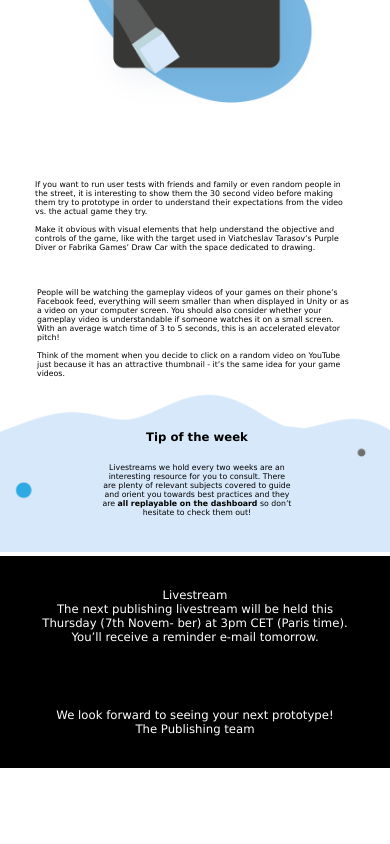
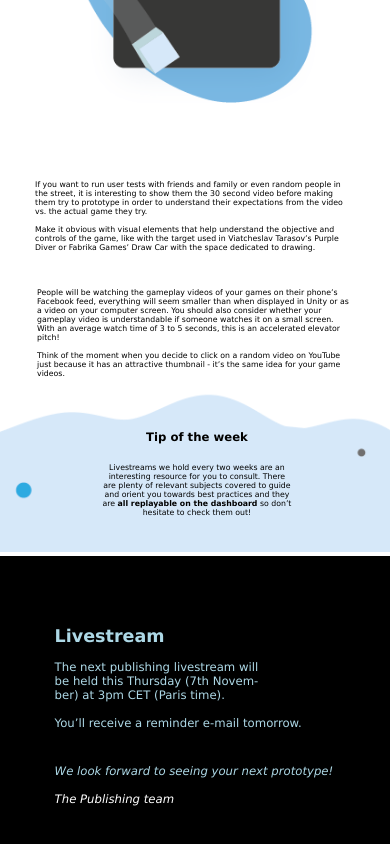
Before and after one commit to AvilinP/inlamning_voodoo, a plain HTML site: page index.html in a window 390 px wide. Shown: the part 1842-2686 px from the top of the page. Before the commit the page ends 2610 px from the top, so only its background shows below. Drawn offline with Linux system fonts and the light colour scheme.

Commit message:
uppdaterat footer

```diff
--- a/index.html
+++ b/index.html
@@ -150,18 +150,22 @@
 
     <footer class="footer">
 
-        <nav class="footer-address">
+        <nav class="footer-left">
 
-          <div class="address"> Livestream</div>
-          <div class="address"> The next publishing livestream will be held this Thursday (7th Novem- ber) at 3pm CET (Paris time).</div>
-          <div class="address"> You’ll receive a reminder e-mail tomorrow.</div>
+          <h1 class="livestream"> Livestream</h1>
+          <br>
+          <p class="p-livestream"> The next publishing livestream will <br> be
+              held this Thursday (7th Novem-<br>ber) at 3pm CET (Paris time).</p>
+            <br>
+          <p class="p-livestream"> You’ll receive a reminder e-mail tomorrow.</p>
 
         </nav>
 
-        <nav class="footer-social">
-
-          <div></i> We look forward to seeing your next prototype!</div>
-          <div</i> The Publishing team</div>
+        <nav class="footer-right">
+            <br><br>
+          <div> We look forward to seeing your next prototype!</div>
+          <br>
+          <p class="p-publishing"> The Publishing team</p>
 
         </nav>
 
--- a/style.css
+++ b/style.css
@@ -146,17 +146,33 @@ header {
 
 .footer {
   background-color: black;
-  color: white;
+  color: lightblue;
   display: flex;
   justify-content: flex-start;
   flex-direction: row;
+  height: 20rem;
 }
 
-.footer-address, .footer-social {
+.footer-left, .footer-right {
   margin: 2rem;
-  margin-left: 10vw;
-  margin-right: 10vw;
+  margin-left: 14vw;
+  margin-right: 14vw;
 }
+
+.footer-left {
+  text-align: left;
+}
+
+.footer-right {
+  font-style: italic;
+  text-align: right;
+}
+
+.p-publishing {
+  color: white;
+}
+
+
 
 
 /* 375 */
@@ -192,7 +208,6 @@ header {
     text-align: left;
   }
 
-
   .flex-container2 {
     display: flex;
     flex-direction: column;
@@ -221,19 +236,25 @@ header {
 
 
 
+
+
 }
 
 @media screen and (max-width: 700px) {
+
   .footer {
     flex-direction: column;
-  justify-content: space-evenly;
-  align-items: center;
-  text-align: center;
+    justify-content: center;
     font-size: 3vw;
   }
 
-ul {
-    padding-inline-start: 0;
+  .footer-right {
+    text-align: left;
+  }
+
+  .footer-left, .footer-right {
+    margin-bottom: 0.2rem;
+    margin-top: 0.2rem;
   }
 
 }
```
Lines whose indentation alone changed are shown as unchanged.
